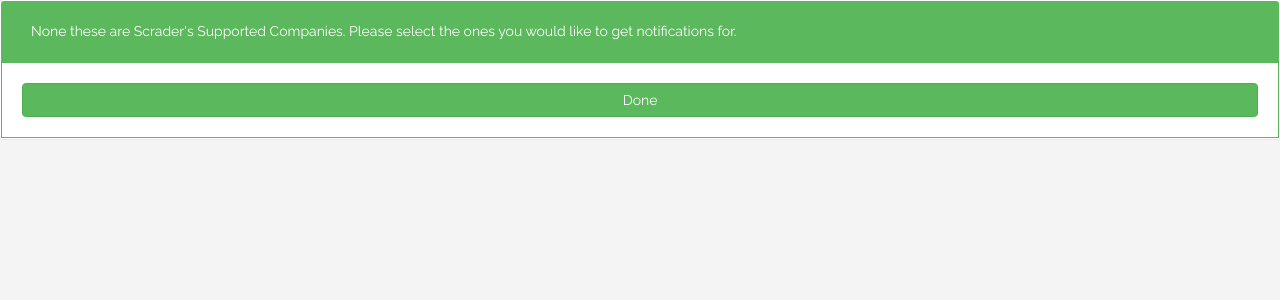
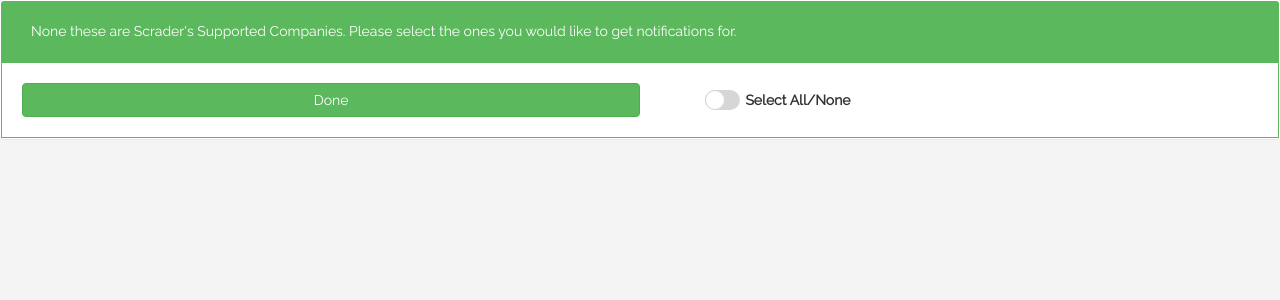
Before and after one commit to MichaelKatsoulis/scrader_mock, a Flask app: page /scrader/companies/1 in a window 1280 px wide. Shown: the top 300 px of the page. Run offline with Flask 2, Linux system fonts and the light colour scheme; data that the repository does not hold is empty; some libraries are stand-ins or nearby versions.

Commit message:
companies html

```diff
--- a/templates/companies.html
+++ b/templates/companies.html
@@ -39,7 +39,12 @@
              <form id="myForm" class="companies_form">
                 <ul id="mylist" class="input-list">
                 </ul>
-                <input type="button" onclick="myFunction()" value="Done" class="btn btn-success btn-block">
+                <div>
+                 <span style="width:50%" type="button" onclick="myFunction()" value="Done" class="btn btn-success">Done</span>
+                 <span class="pure-checkbox-toggle" style="padding-left:5%;">
+                   <input id="Select_all" onclick="select_all()" name="checkbox" value="value" type="checkbox"><label for="Select_all" style="display:inline!important">Select All/None</label>
+                 </span>
+               </div>
                  </form>
             </div>
         </div>
@@ -203,6 +208,22 @@
       $('.panel-custom-body').hide();
 
   }
+
+function select_all(){
+  console.log('selected all');
+  selectall = document.getElementById("Select_all");
+  console.log(selectall.checked);
+  element = document.getElementById("myForm");
+  if (selectall.checked){
+      for (var i=0; i< element.elements.length - 1; i++){
+        element.elements[i].checked = true;
+      }
+  } else {
+      for (var i=0; i< element.elements.length - 1; i++){
+          element.elements[i].checked = false;
+        }
+  }
+}
 </script>
 
 
```
